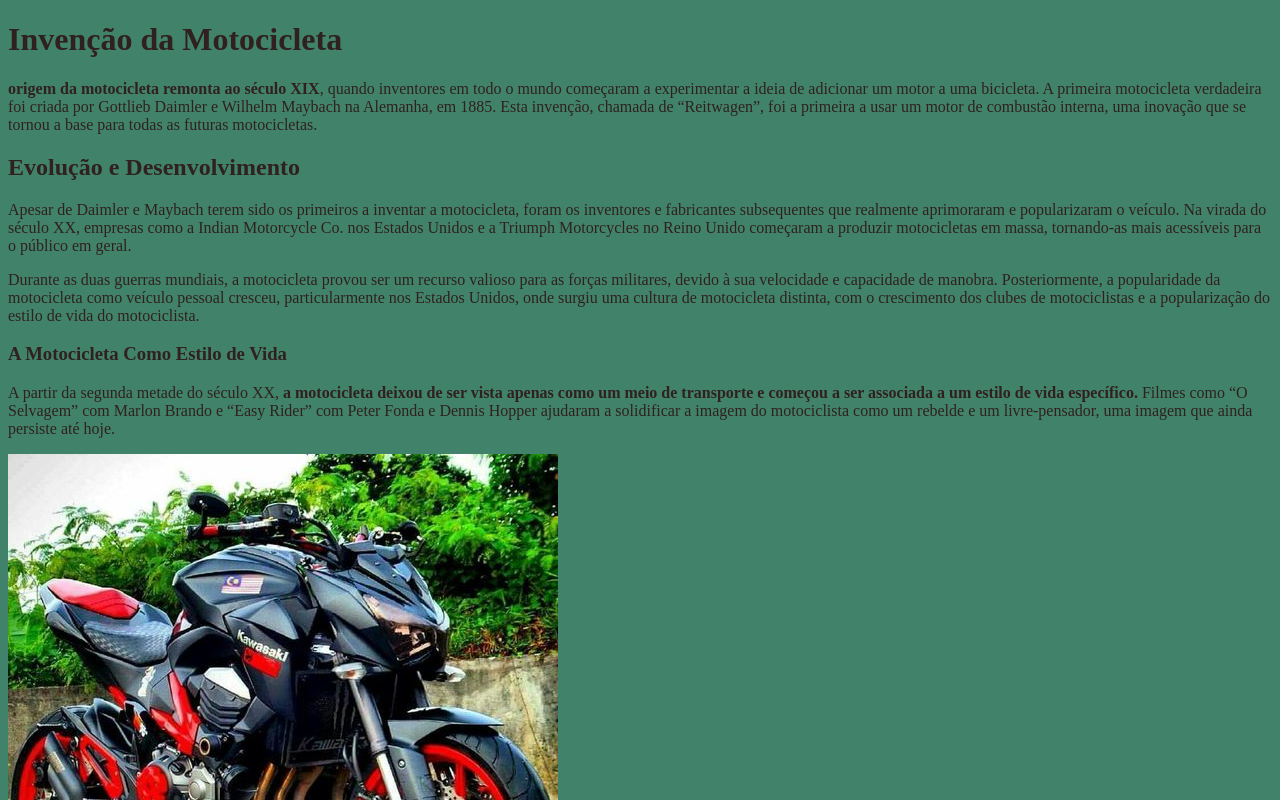
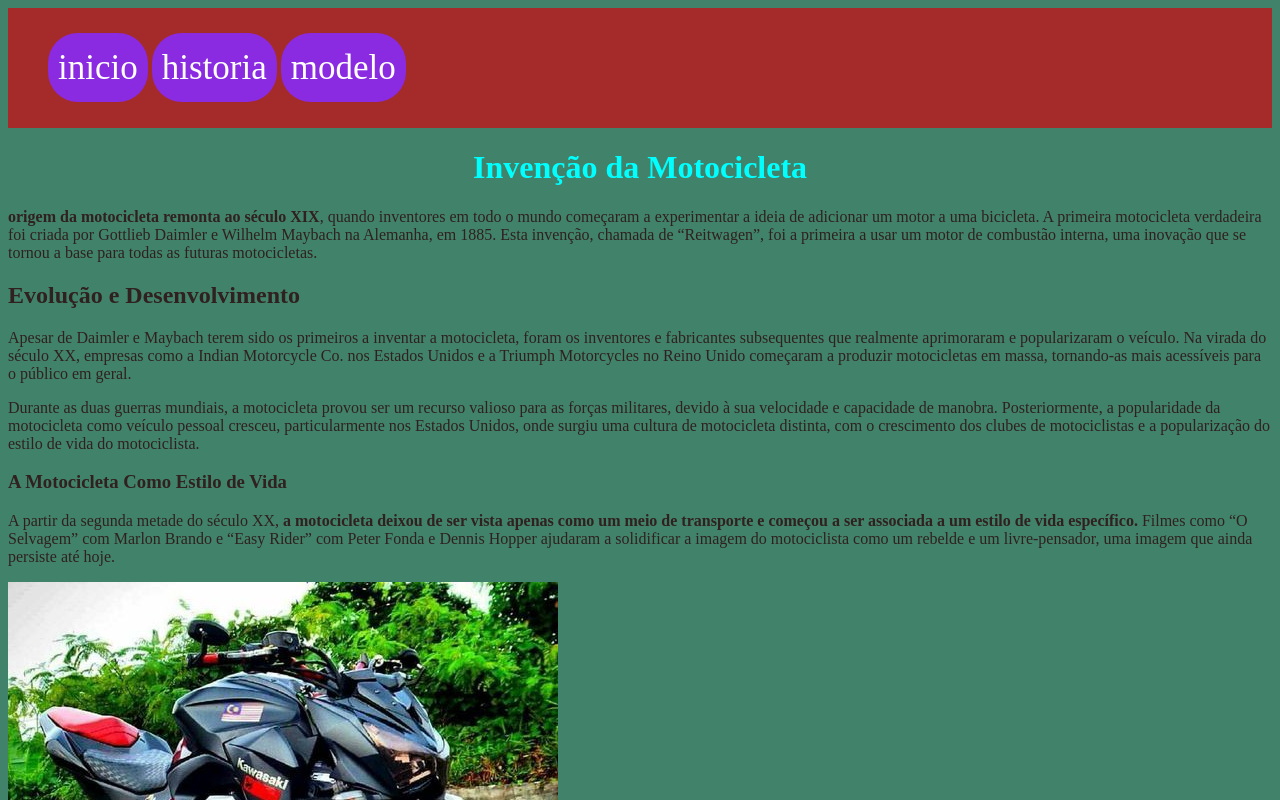
Before and after one commit to leomarkornylov/GJ-moto, a plain HTML site: page index.html in a window 1280 px wide. Shown: the top 800 px of the page. Drawn offline with Linux system fonts and the light colour scheme.

Commit message:
Update index.html

```diff
--- a/index.html
+++ b/index.html
@@ -10,9 +10,16 @@
 </head>
 
 <body>
+    <header>
+<a class="links" href="#">inicio</a>
+<a class="links" href="#">historia</a>
+<a class="links" href="#">modelo</a>
+    </header>
+
+    <main>
 
 
-    <h1> Invenção da Motocicleta</h1>
+    <h1 class="titulo1"> Invenção da Motocicleta</h1>
     <p><strong> origem da motocicleta remonta ao século XIX</strong>, quando inventores em todo o mundo começaram a experimentar a ideia
         de adicionar um motor a uma bicicleta. A primeira motocicleta verdadeira foi criada por Gottlieb Daimler e
         Wilhelm Maybach na Alemanha, em 1885. Esta invenção, chamada de “Reitwagen”, foi a primeira a usar um motor de
@@ -45,6 +52,8 @@
 
        <li> Honda CG 160 </li>
         </ol>
+
+    </main>
 </body>
 
 </html>
```
